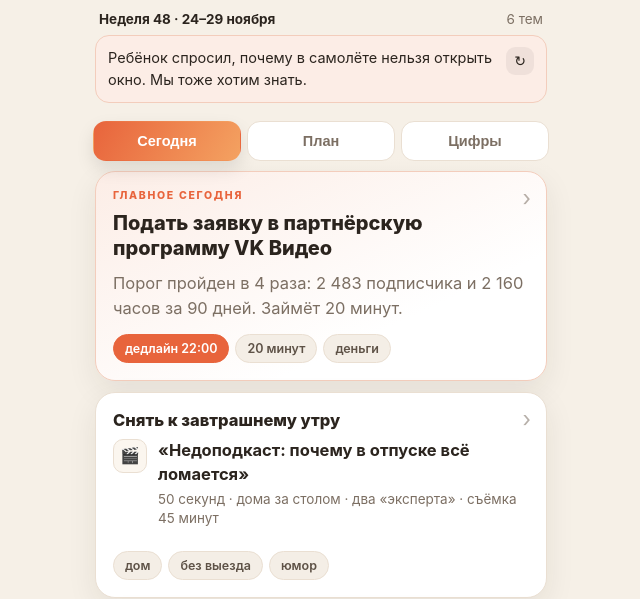
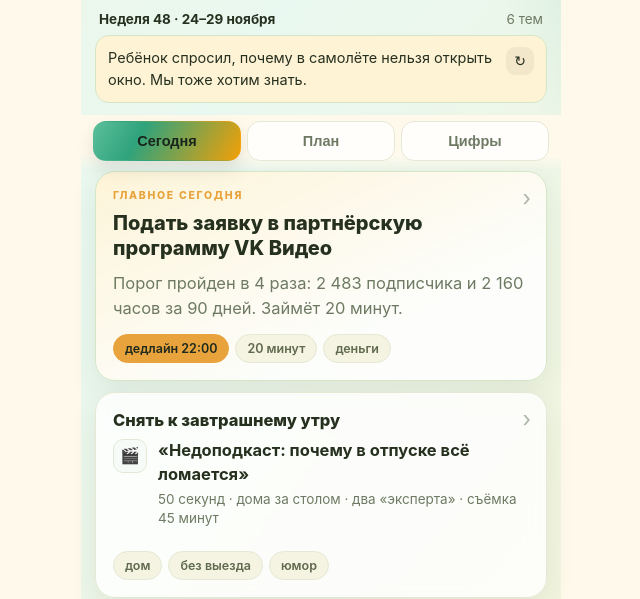
Before and after one commit to olegsgusts-hub/familytraveli-panel, a plain HTML site: page index.html in a window 1280 px wide. Shown: the part 213-812 px from the top of the page, without its empty margins (319-959 px from the left). Drawn offline with Linux system fonts and the light colour scheme.

Commit message:
Update index.html

```diff
--- a/index.html
+++ b/index.html
@@ -1,5 +1,5 @@
 <!DOCTYPE html>
-<html lang="ru" data-theme="sand">
+<html lang="ru" data-theme="flow">
 <head>
 <meta charset="utf-8">
 <meta name="viewport" content="width=device-width, initial-scale=1, viewport-fit=cover">
@@ -68,6 +68,10 @@
     background-size:180% 180%,180% 180%,250% 250%;
     animation:flowBg 12s ease-in-out infinite;
   }
+  [data-theme="flow"] .card,
+  [data-theme="flow"] .metric,
+  [data-theme="flow"] .tab{background:rgba(255,255,255,.80);backdrop-filter:blur(8px)}
+  [data-theme="flow"] .task{background:linear-gradient(155deg,rgba(255,243,214,.92),rgba(255,255,255,.84) 70%)}
   @keyframes flowBg{
     0%{background-position:0% 0%,100% 0%,0% 50%}
     50%{background-position:100% 40%,0% 45%,100% 50%}
@@ -397,18 +401,18 @@
     clean: { name:'Чистый', desc:'белый · графит · коралл', bg:'#F4F6F9', accent:'#FF6B4A', text:'#14181D' },
     flow:  { name:'Перелив', desc:'солнце ↔ мята · живой градиент', bg:'#FFF9EC', accent:'#2FA37C', text:'#26301F' }
   };
-  let currentTheme = 'sand';
+  let currentTheme = 'flow';
 
   function applyTheme(key, persist) {
-    if (!THEMES[key]) key = 'sand';
+    if (!THEMES[key]) key = 'flow';
     currentTheme = key;
     document.documentElement.dataset.theme = key;
-    if (persist !== false) { try { localStorage.setItem('panelTheme', key); } catch (e) {} }
+    if (persist !== false) { try { localStorage.setItem('panelThemeV2', key); } catch (e) {} }
   }
 
   const params = new URLSearchParams(location.search);
-  const saved = (() => { try { return localStorage.getItem('panelTheme'); } catch (e) { return null; } })();
-  applyTheme(params.get('theme') || saved || 'sand', false);
+  const saved = (() => { try { return localStorage.getItem('panelThemeV2'); } catch (e) { return null; } })();
+  applyTheme(params.get('theme') || saved || 'flow', false);
 
   let JOKES = [
     'Сегодня снимаем в тапках. Это не лень, это продакшн-решение.',
```
